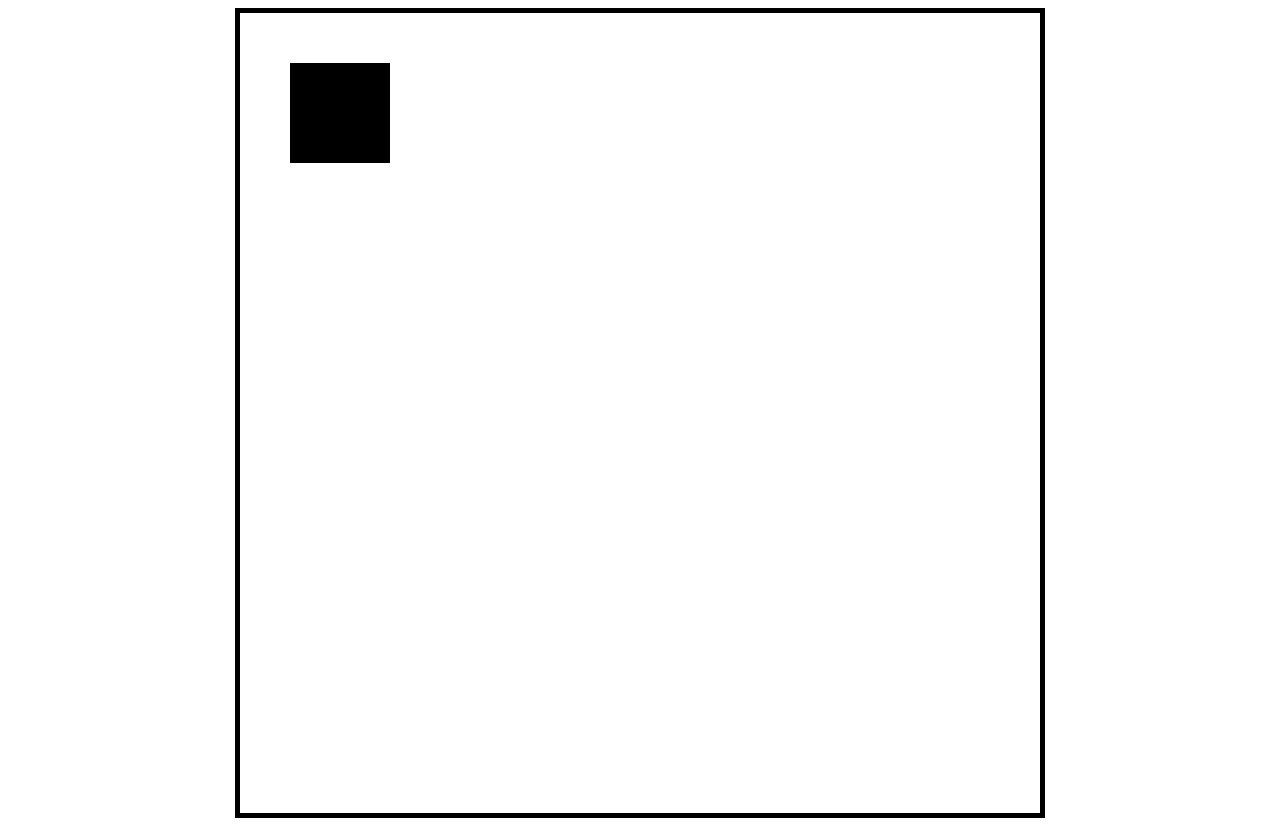
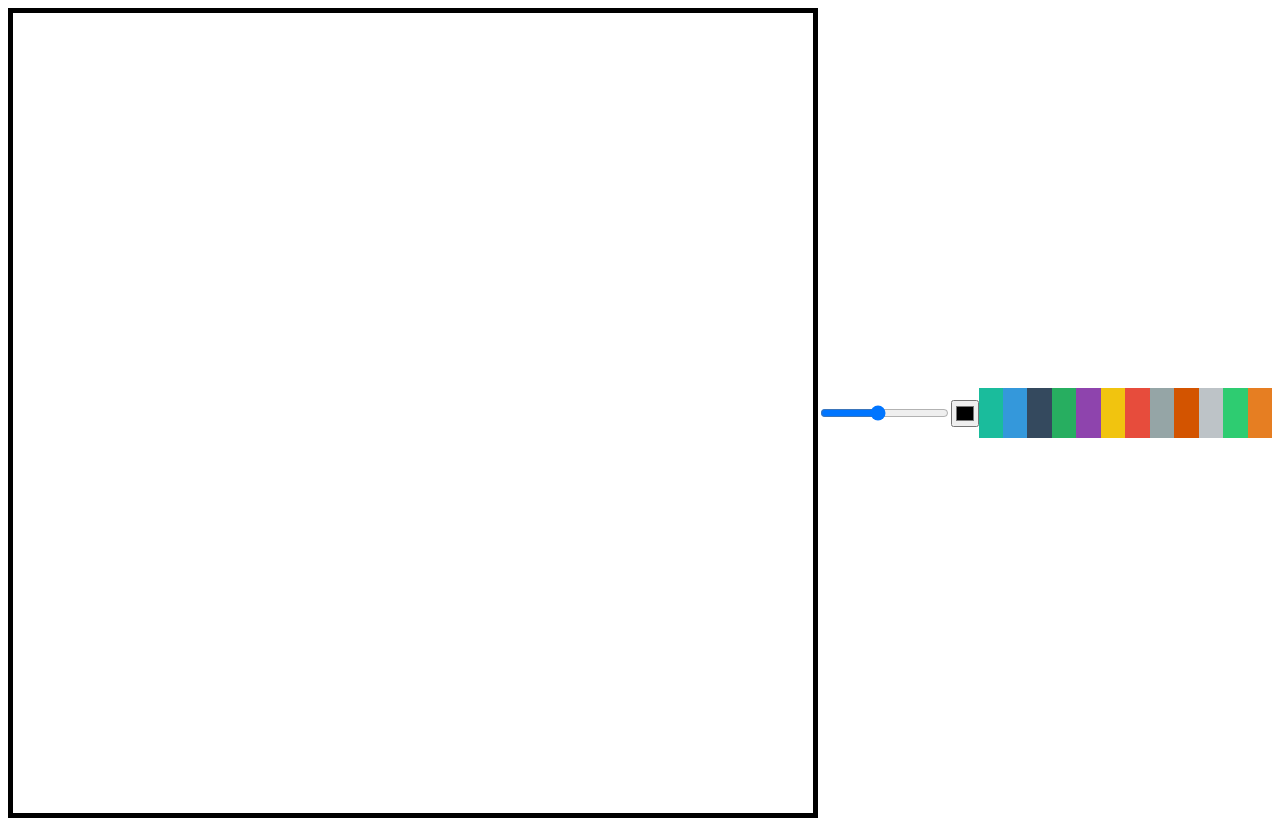
Before and after one commit to donghyunlee-daniel/meme-maker, a plain HTML site: page index.html in a window 1280 px wide. Drawn offline with Linux system fonts and the light colour scheme.

Commit message:
Added color part

```diff
--- a/app.js
+++ b/app.js
@@ -1,13 +1,50 @@
+const colorOptions = Array.from(document.getElementsByClassName("color-option"));
+const color = document.getElementById("color");
+const lineWidth = document.getElementById("line-width");
 const canvas = document.querySelector("canvas");
 const ctx = canvas.getContext("2d");
 
 canvas.width = 800;
 canvas.height = 800;
+ctx.lineWidth = lineWidth.value;
+let isPainting = false;
 
-ctx.moveTo(50,50);
-ctx.lineTo(150,50);
-ctx.lineTo(150,150);
-ctx.lineTo(50,150);
-ctx.lineTo(50,50);
 
-ctx.fill();
+function onMove(event) {
+    if(isPainting){
+        ctx.lineTo(event.offsetX, event.offsetY);
+        ctx.stroke();
+        return;
+    }
+    ctx.moveTo(event.offsetX, event.offsetY);
+}
+
+function startPainting(){
+    isPainting=true;
+}
+function cancelPainting(){
+    isPainting = false;
+    ctx.beginPath();
+}
+function onLineIwdthChange(event){
+    ctx.lineWidth = event.target.value;
+}
+function onColorChange(event){
+    ctx.strokeStyle = event.target.value;
+    ctx.fillStyle = event.target.value;
+}
+function onColorClick(event){
+    const colorValue = event.target.dataset.color;
+    ctx.strokeStyle = colorValue;
+    ctx.fillStyle = colorValue;
+    color.value = colorValue;
+}
+canvas.addEventListener("mousemove", onMove);
+canvas.addEventListener("mousedown",startPainting);
+canvas.addEventListener("mouseup",cancelPainting);
+canvas.addEventListener("mouseleave",cancelPainting);
+
+lineWidth.addEventListener("change",onLineIwdthChange);
+color.addEventListener("change", onColorChange);
+
+colorOptions.forEach(color => color.addEventListener("click",onColorClick));
--- a/index.html
+++ b/index.html
@@ -1,15 +1,77 @@
 <!DOCTYPE html>
 <html lang="en">
-<head>
-    <meta charset="UTF-8">
-    <meta http-equiv="X-UA-Compatible" content="IE=edge">
-    <meta name="viewport" content="width=device-width, initial-scale=1.0">
+  <head>
+    <meta charset="UTF-8" />
+    <meta http-equiv="X-UA-Compatible" content="IE=edge" />
+    <meta name="viewport" content="width=device-width, initial-scale=1.0" />
     <title>Meme Maker</title>
-    <link rel="stylesheet" href="styles.css"/>
-</head>
-<body>
-    <canvas>
-        <script src="app.js"></script>
-    </canvas>
-</body>
+    <link rel="stylesheet" href="styles.css" />
+  </head>
+
+  <body>
+    <canvas></canvas>
+    <input id="line-width" type="range" min="1" max="10" value="5" step="0.5" />
+    <input id="color" type="color" />
+    <div
+      class="color-option"
+      style="background-color: #1abc9c"
+      data-color="#1abc9c"
+    ></div>
+    <div
+      class="color-option"
+      style="background-color: #3498db"
+      data-color="#3498db"
+    ></div>
+    <div
+      class="color-option"
+      style="background-color: #34495e"
+      data-color="#34495e"
+    ></div>
+    <div
+      class="color-option"
+      style="background-color: #27ae60"
+      data-color="#27ae60"
+    ></div>
+    <div
+      class="color-option"
+      style="background-color: #8e44ad"
+      data-color="#8e44ad"
+    ></div>
+    <div
+      class="color-option"
+      style="background-color: #f1c40f"
+      data-color="#f1c40f"
+    ></div>
+    <div
+      class="color-option"
+      style="background-color: #e74c3c"
+      data-color="#e74c3c"
+    ></div>
+    <div
+      class="color-option"
+      style="background-color: #95a5a6"
+      data-color="#95a5a6"
+    ></div>
+    <div
+      class="color-option"
+      style="background-color: #d35400"
+      data-color="#d35400"
+    ></div>
+    <div
+      class="color-option"
+      style="background-color: #bdc3c7"
+      data-color="#bdc3c7"
+    ></div>
+    <div
+      class="color-option"
+      style="background-color: #2ecc71"
+      data-color="#2ecc71"
+    ></div>
+    <div
+      class="color-option"
+      style="background-color: #e67e22"
+      data-color="#e67e22"
+    ></div>
+    <script src="app.js"></script>
+  </body>
 </html>
--- a/styles.css
+++ b/styles.css
@@ -8,3 +8,7 @@ body{
     justify-content: center;
     align-items: center;
 }
+.color-option{
+    width:50px;
+    height: 50px;
+}
```
